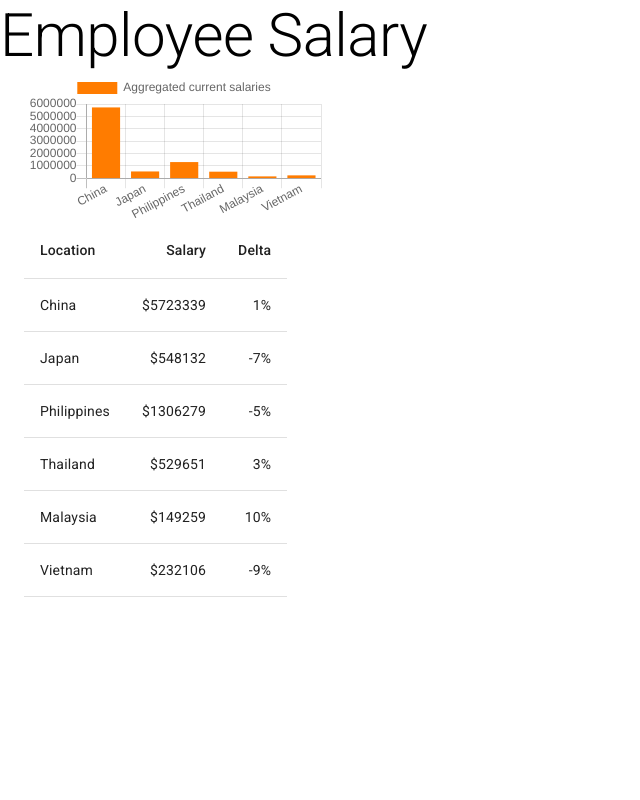
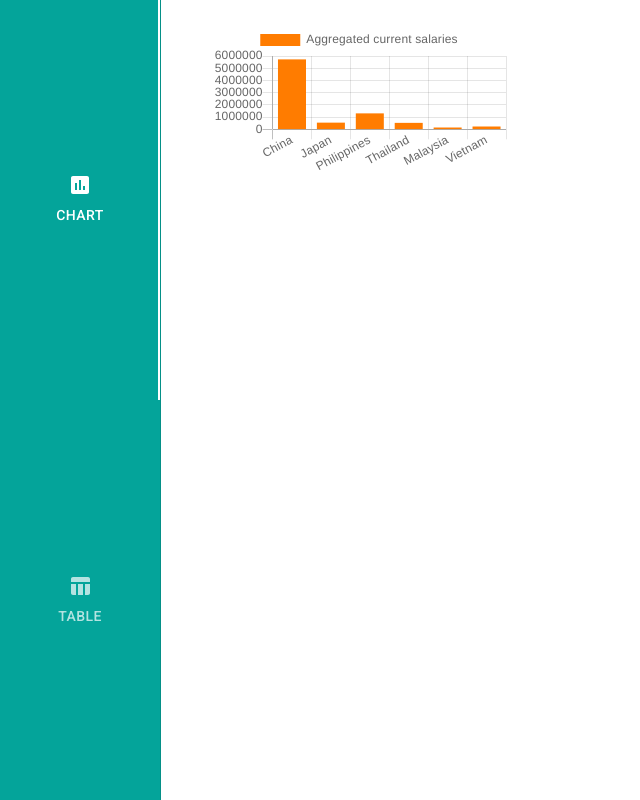
Before and after one commit to nami/react-employee-spa, a React (Create React App) app: page / in a window 1280 px wide. Shown: the whole page, without its empty margins (0-640 px from the left). Built offline with nearby package versions, Linux system fonts and the light colour scheme.

Commit message:
add tabs

```diff
--- a/src/App.js
+++ b/src/App.js
@@ -1,17 +1,106 @@
+import React from "react";
 // components
 import SalaryTable from "./components/SalaryTable";
 import Chart from "./components/Chart";
 // css
 import "./App.css";
-import { Typography } from "@material-ui/core";
+import { Typography, Tabs, Tab, Box } from "@material-ui/core";
+import { makeStyles } from "@material-ui/core/styles";
+import AssessmentIcon from "@material-ui/icons/Assessment";
+import TableChartIcon from "@material-ui/icons/TableChart";
+
+const TabPanel = (props) => {
+  const { children, value, index, ...other } = props;
+
+  return (
+    <div
+      role="tabpanel"
+      hidden={value !== index}
+      id={`vertical-tabpanel-${index}`}
+      aria-labelledby={`vertical-tab-${index}`}
+      {...other}
+    >
+      {value === index && (
+        <Box p={3}>
+          <Typography>{children}</Typography>
+        </Box>
+      )}
+    </div>
+  );
+};
+
+const a11yProps = (index) => {
+  return {
+    id: `vertical-tab-${index}`,
+    "aria-controls": `vertical-tabpanel-${index}`,
+  };
+};
+
+const useStyles = makeStyles((theme) => ({
+  root: {
+    flexGrow: 1,
+    backgroundColor: theme.palette.background.paper,
+    display: "flex",
+    height: "100vh",
+  },
+  tabs: {
+    borderRight: `1px solid ${theme.palette.divider}`,
+    backgroundColor: "#04A49A",
+    height: "100%",
+    color: "white",
+  },
+  chart: {
+    padding: "2em 0",
+    height: "50vh",
+  },
+  table: {
+    height: "50vh",
+  },
+}));
 
 function App() {
+  const classes = useStyles();
+  const [value, setValue] = React.useState(0);
+
+  const handleChange = (e, newValue) => {
+    setValue(newValue);
+  };
+
   return (
     <div className="App">
       <header className="App-header">
-        <Typography variant="h2">Employee Salary</Typography>
-        <Chart />
-        <SalaryTable />
+        <div className={classes.root}>
+          <Tabs
+            orientation="vertical"
+            variant="scrollable"
+            TabIndicatorProps={{
+              style: { backgroundColor: "white" },
+            }}
+            value={value}
+            onChange={handleChange}
+            aria-label="chart and table tabs"
+            className={classes.tabs}
+          >
+            <Tab
+              icon={<AssessmentIcon style={{ fill: "white" }} />}
+              label="Chart"
+              {...a11yProps(0)}
+              className={classes.chart}
+            />
+            <Tab
+              icon={<TableChartIcon style={{ fill: "white" }} />}
+              label="Table"
+              {...a11yProps(1)}
+              className={classes.table}
+            />
+          </Tabs>
+          <TabPanel value={value} index={0}>
+            <Chart />
+          </TabPanel>
+          <TabPanel value={value} index={1}>
+            <SalaryTable />
+          </TabPanel>
+        </div>
       </header>
     </div>
   );
```
